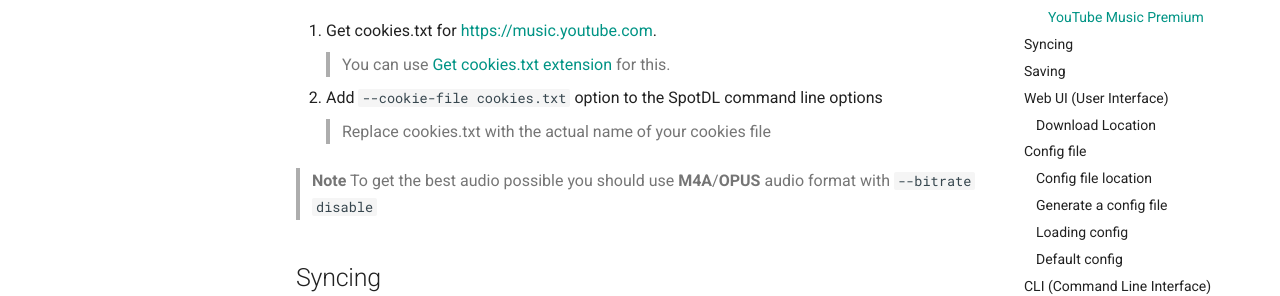
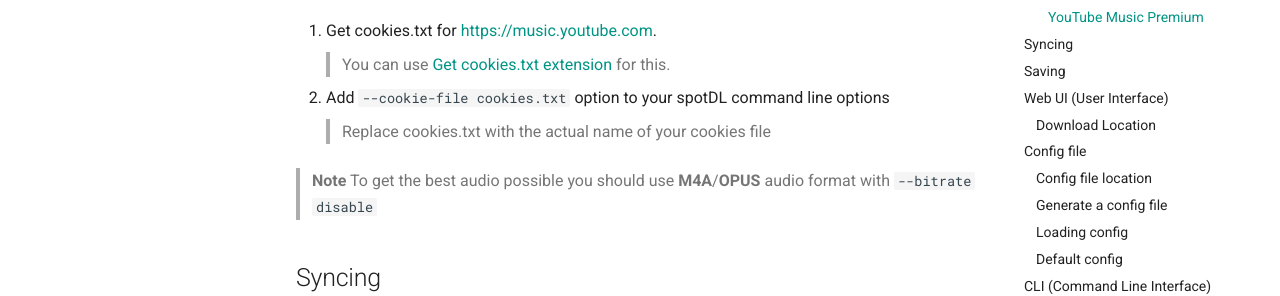
Before and after one commit to spotDL/spotify-downloader, an MkDocs documentation site: the page built from docs/usage.md, in a window 1280 px wide and 900 px high, scrolled down 918 px. Shown: the part 172-468 px from the top of the window. Built offline with MkDocs 1.6.1 and Material for MkDocs 9.7.7, drawn with Linux system fonts in a browser that asks for light colours; comment, search, counter and statistics services are not loaded.

Commit message:
Update docs/usage.md
Co-authored-by: Silverarmor <23619946+Silverarmor@users.noreply.github.com>

```diff
--- a/docs/usage.md
+++ b/docs/usage.md
@@ -106,7 +106,7 @@
 1. Get cookies.txt for https://music.youtube.com.
 > You can use [Get cookies.txt extension](https://chrome.google.com/webstore/detail/get-cookiestxt/bgaddhkoddajcdgocldbbfleckgcbcid) for this.
 
-2. Add `--cookie-file cookies.txt` option to the SpotDL command line options
+2. Add `--cookie-file cookies.txt` option to your spotDL command line options
 > Replace cookies.txt with the actual name of your cookies file
 
 > **Note**
```
